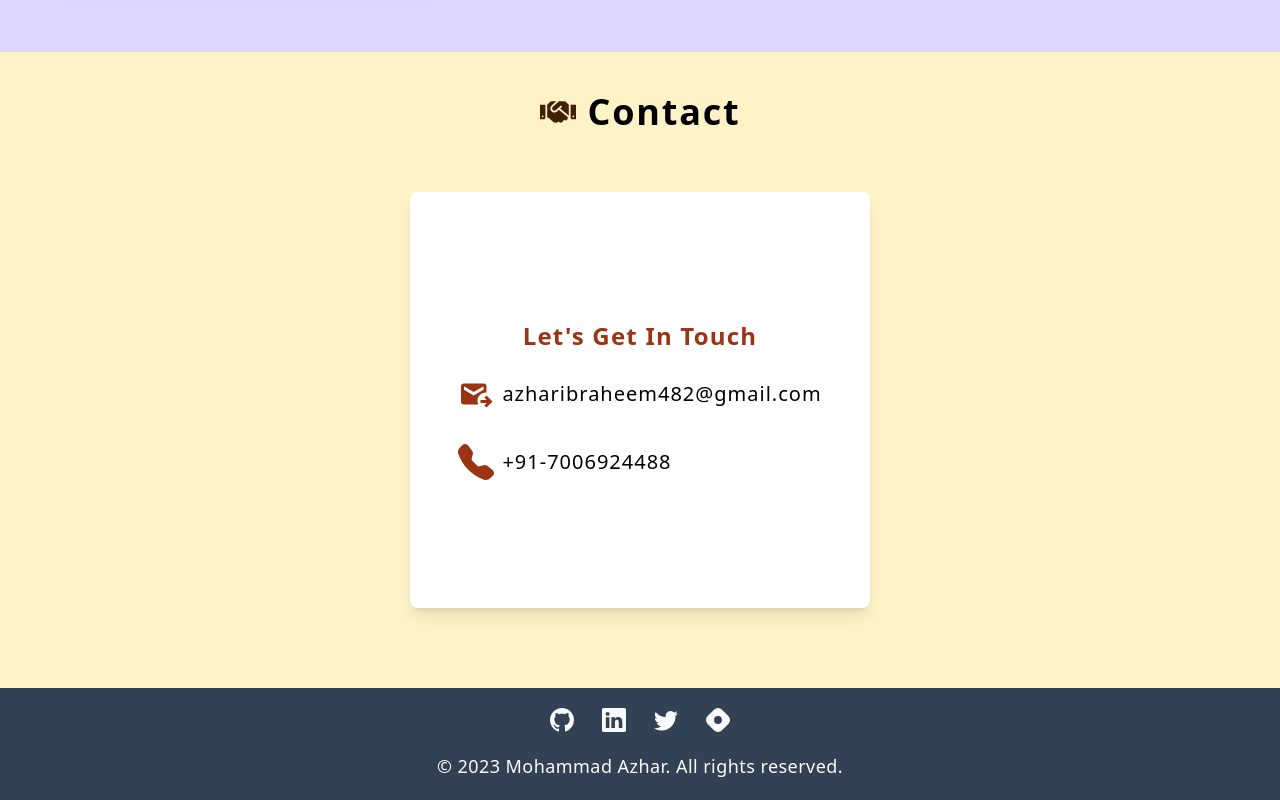
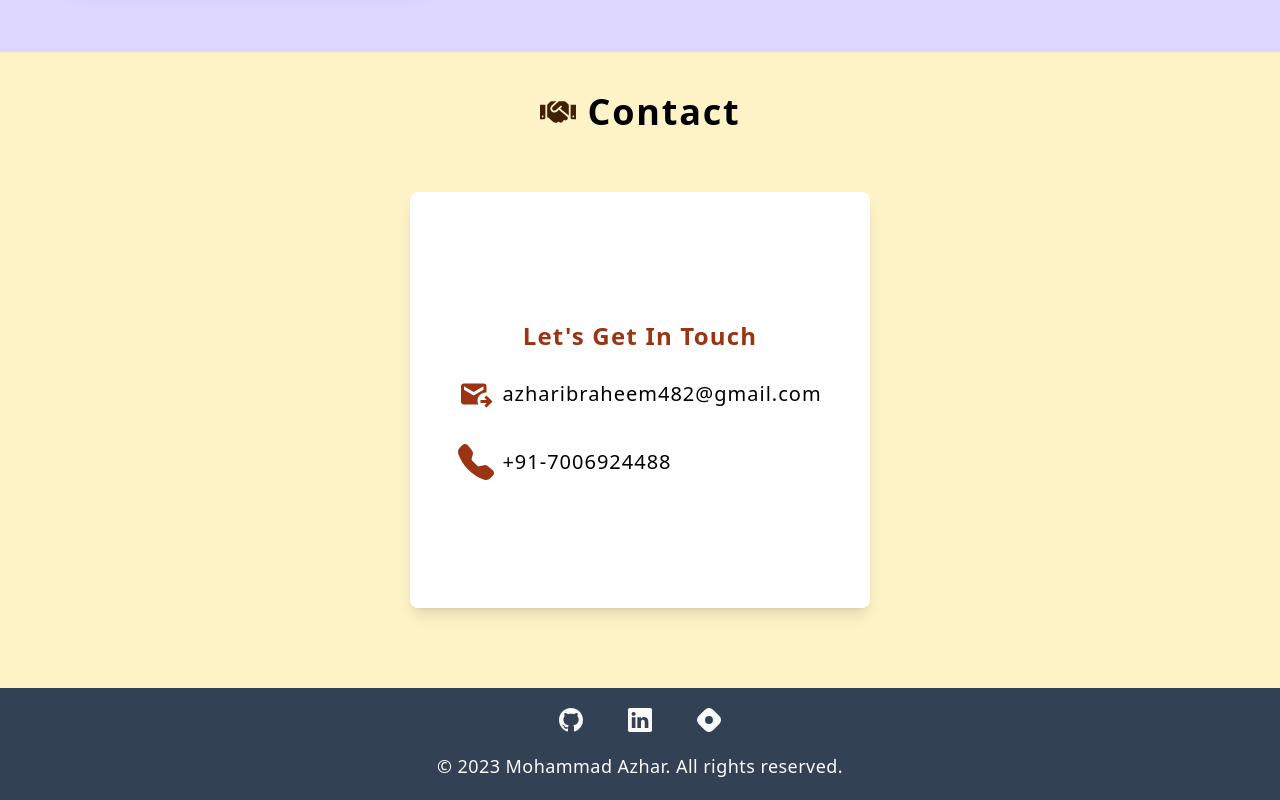
Before and after one commit to axhar-ibraheem/Azhar-Portfolio, a React (Vite) app: page / in a window 1280 px wide. Shown: the part 3188-3988 px from the top of the page. Built offline with nearby package versions, Linux system fonts and the light colour scheme.

Commit message:
chore: remove icon

```diff
--- a/src/components/Footer.tsx
+++ b/src/components/Footer.tsx
@@ -1,5 +1,5 @@
 import Wrapper from "./UI/Wrapper";
-import { BsGithub, BsLinkedin, BsTwitter } from "react-icons/bs";
+import { BsGithub, BsLinkedin } from "react-icons/bs";
 import { SiHashnode } from "react-icons/si";
 const Footer = () => {
   return (
@@ -8,15 +8,12 @@ const Footer = () => {
       id="footer"
     >
       <div>
-        <div className="grid grid-cols-4 w-52 mx-auto place-items-center mb-5 text-cyan-950 text-2xl">
+        <div className="grid grid-cols-3 w-52 mx-auto place-items-center mb-5 text-cyan-950 text-2xl">
           <a href="https://github.com/axhar-ibraheem">
             <BsGithub className="text-slate-50 hover:text-amber-500" />
           </a>
           <a href="https://www.linkedin.com/in/axhar/">
             <BsLinkedin className="text-slate-50 hover:text-amber-500" />
-          </a>
-          <a href="https://twitter.com/axhar_0">
-            <BsTwitter className="text-slate-50 hover:text-amber-500" />
           </a>
           <a href="https://hashnode.com/@axhar">
             <SiHashnode className="text-slate-50 hover:text-amber-500" />
```
